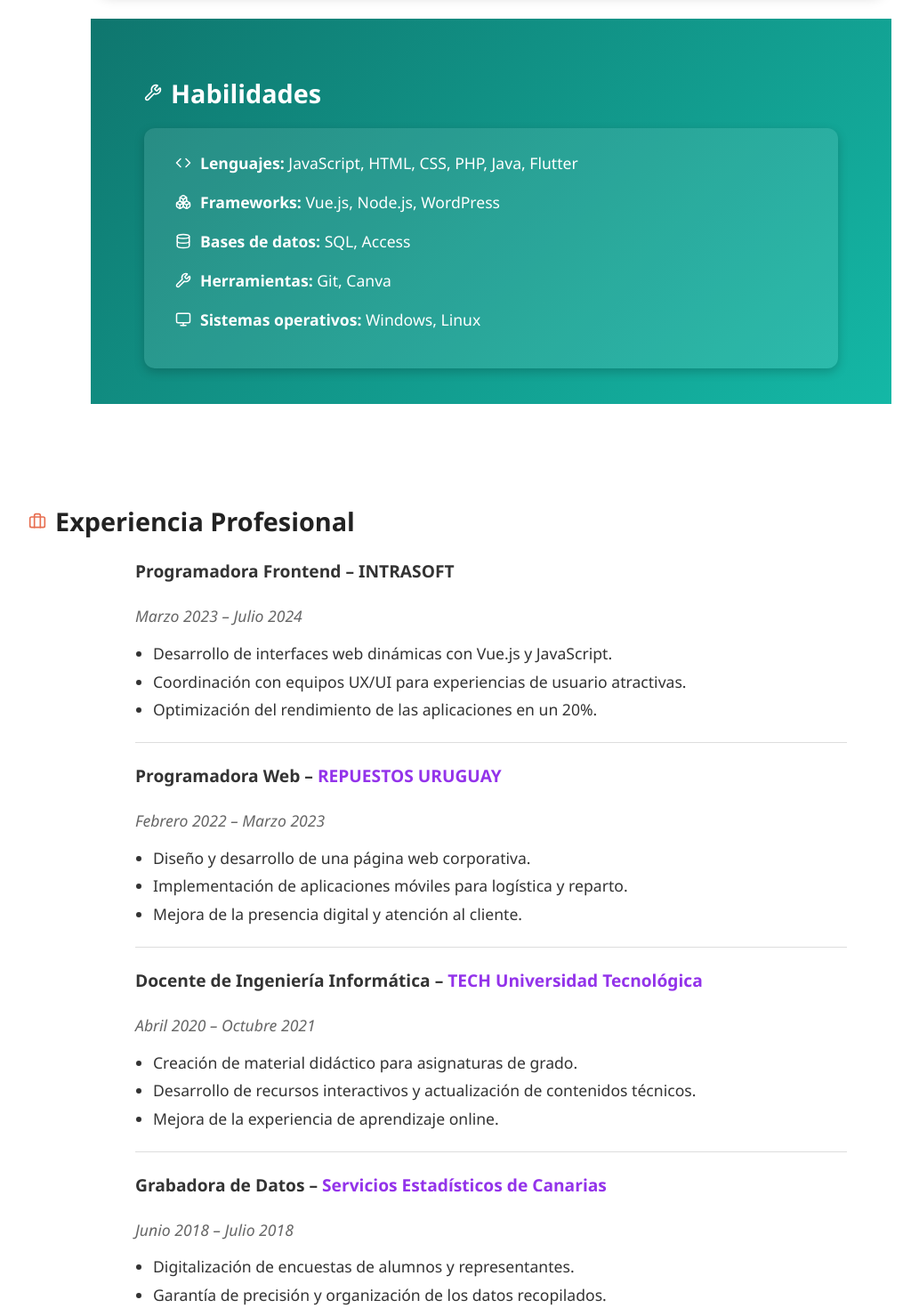
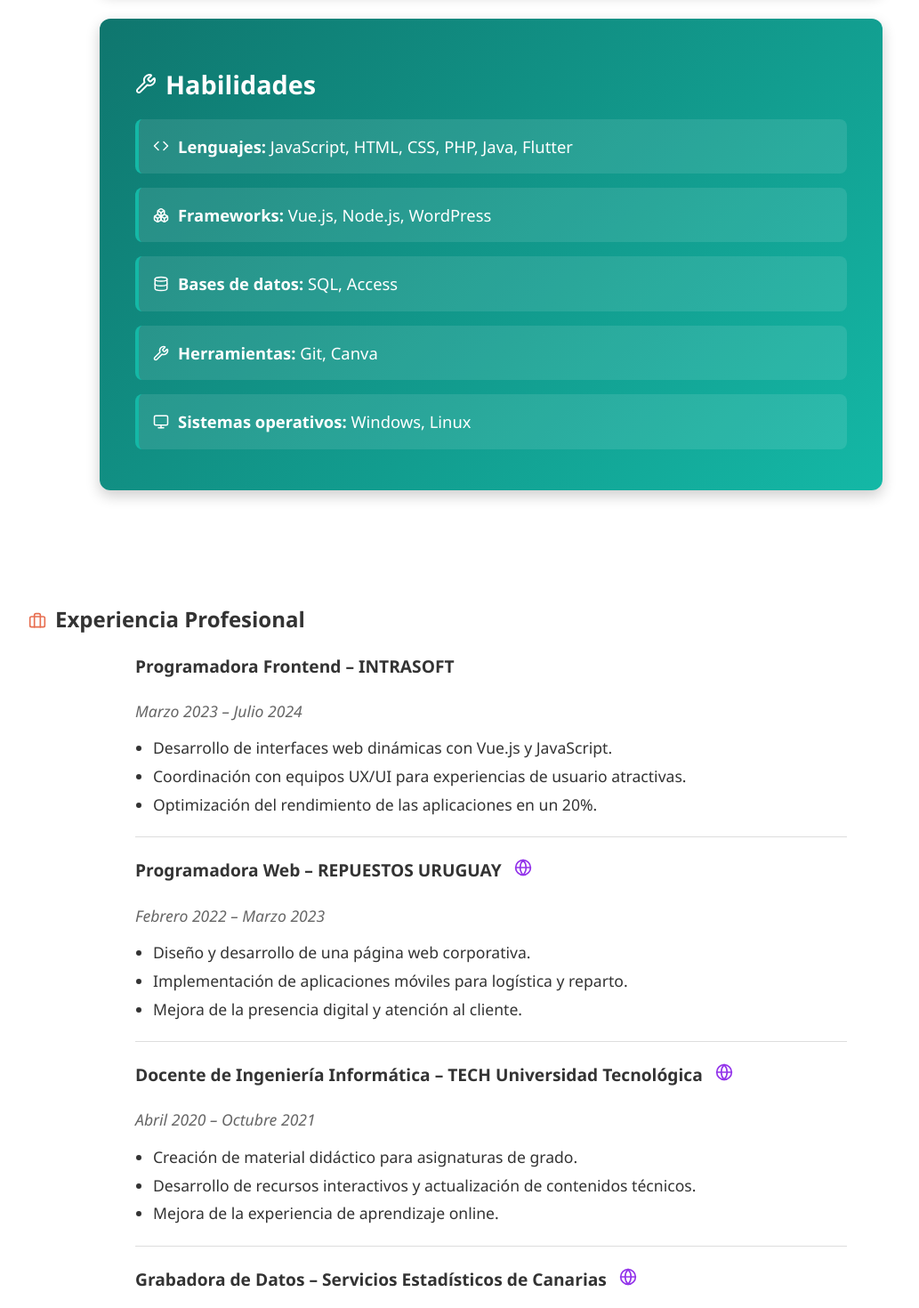
Before and after one commit to CarolinaOM/mi-cv, a React (Create React App) app: page / in a window 1280 px wide. Shown: the part 800-2270 px from the top of the page at 89% size, without its empty margins (88-1121 px from the left). Built offline with nearby package versions, Linux system fonts and the light colour scheme.

Commit message:
Acomodando detalles

```diff
--- a/src/App.css
+++ b/src/App.css
@@ -1,3 +1,9 @@
+*,
+*::before,
+*::after {
+  box-sizing: border-box;
+}
+
 .App {
   text-align: center;
 }
--- a/src/components/Experience.css
+++ b/src/components/Experience.css
@@ -1,10 +1,10 @@
 .experience-section {
-  padding: 40px 60px;
+  padding: 40px 120px; /* antes 80px */
   font-family: 'Segoe UI', sans-serif;
   color: #333;
 }
 
-.experience-title {
+/*.experience-title {
   display: flex;
   align-items: center;
   justify-content: flex-start;
@@ -12,8 +12,9 @@
   font-size: 1.8rem;
   margin-bottom: 20px;
   color: #222;
-  padding: 0 60px;
-}
+  padding-left: 120px;
+  padding-right: 0;
+}*/
 
 .experience-body {
   text-align: left;
@@ -21,7 +22,7 @@
   font-size: 1.10rem;
   max-width: 800px;
   margin: 0 auto;
-  padding: 0 40px;
+  padding: 0 80px; /* antes 60px */
 }
 
 .experience-entry {
@@ -35,6 +36,10 @@
   font-weight: bold;
   font-size: 1.2rem;
   margin-bottom: 5px;
+  display: flex;
+  align-items: center;
+  gap: 8px;
+  flex-wrap: wrap;
 }
 
 .experience-job-dates {
@@ -57,6 +62,24 @@
   color: #e76f51;
 }
 
+.company-icon-link {
+  display: inline-block;
+}
+
+.company-icon {
+  width: 20px;
+  height: 20px;
+  color: #9333ea;
+  margin-left: 6px;
+  margin-top: 2px;
+  transition: transform 0.2s ease, color 0.2s ease;
+}
+
+.company-icon-link:hover .company-icon {
+  transform: scale(1.2);
+  color: #6b21a8;
+}
+
 .linked-company {
   color: #9333ea;
   text-decoration: none;
--- a/src/components/Experience.js
+++ b/src/components/Experience.js
@@ -1,4 +1,4 @@
-import { Briefcase } from 'lucide-react';
+import { Briefcase, Globe } from 'lucide-react';
 import './Experience.css';
 
 export default function Experience() {
@@ -22,7 +22,10 @@ export default function Experience() {
 
         <div className="experience-entry">
           <h3 className="experience-job-title">
-            Programadora Web – <a href="https://repuestosuruguay.es/" target="_blank" rel="noopener noreferrer" className="linked-company">REPUESTOS URUGUAY</a>
+            Programadora Web – REPUESTOS URUGUAY
+            <a href="https://repuestosuruguay.es/" target="_blank" rel="noopener noreferrer" className="company-icon-link">
+              <Globe className="company-icon" />
+            </a>
           </h3>
           <p className="experience-job-dates">Febrero 2022 – Marzo 2023</p>
           <ul className="experience-job-details">
@@ -34,7 +37,10 @@ export default function Experience() {
 
         <div className="experience-entry">
           <h3 className="experience-job-title">
-            Docente de Ingeniería Informática – <a href="https://www.techtitute.com/" target="_blank" rel="noopener noreferrer" className="linked-company">TECH Universidad Tecnológica</a>
+            Docente de Ingeniería Informática – TECH Universidad Tecnológica
+            <a href="https://www.techtitute.com/" target="_blank" rel="noopener noreferrer" className="company-icon-link">
+              <Globe className="company-icon" />
+            </a>
           </h3>
           <p className="experience-job-dates">Abril 2020 – Octubre 2021</p>
           <ul className="experience-job-details">
@@ -46,7 +52,10 @@ export default function Experience() {
 
         <div className="experience-entry">
           <h3 className="experience-job-title">
-            Grabadora de Datos – <a href="https://serviciosestadisticos.es/" target="_blank" rel="noopener noreferrer" className="linked-company">Servicios Estadísticos de Canarias</a>
+            Grabadora de Datos – Servicios Estadísticos de Canarias
+            <a href="https://serviciosestadisticos.es/" target="_blank" rel="noopener noreferrer" className="company-icon-link">
+              <Globe className="company-icon" />
+            </a>
           </h3>
           <p className="experience-job-dates">Junio 2018 – Julio 2018</p>
           <ul className="experience-job-details">
@@ -76,7 +85,10 @@ export default function Experience() {
 
         <div className="experience-entry">
           <h3 className="experience-job-title">
-            Prácticas en Gestión de Riesgos – <a href="https://www.citi.com/" target="_blank" rel="noopener noreferrer" className="linked-company">CITIBANK</a>
+            Prácticas en Gestión de Riesgos – CITIBANK
+            <a href="https://www.citi.com/" target="_blank" rel="noopener noreferrer" className="company-icon-link">
+              <Globe className="company-icon" />
+            </a>
           </h3>
           <p className="experience-job-dates">Octubre 2015 – Marzo 2016</p>
           <ul className="experience-job-details">
--- a/src/components/Skills.css
+++ b/src/components/Skills.css
@@ -1,48 +1,55 @@
 .skills-section {
   background: linear-gradient(135deg, #0f766e, #14b8a6); /* verde azulado vibrante */
   color: #fff;
-  padding: 40px 60px;
+  padding: 30px 40px;
+  margin: 20px auto;
+  max-width: 800px;
+  border-radius: 12px;
+  box-shadow: 0 6px 16px rgba(0, 0, 0, 0.2);
   font-family: 'Segoe UI', sans-serif;
+  transition: transform 0.3s ease;
+  margin-top: 10px;
+}
+
+.skills-section:hover {
+  transform: scale(1.02); /* efecto sutil al pasar el mouse */
 }
 
 .skills-title {
   font-size: 1.8rem;
+  font-weight: bold;
   margin-bottom: 20px;
-  color: #fff;
   display: flex;
   align-items: center;
 }
 
 .skills-icon {
-  width: 20px;
-  height: 20px;
+  width: 24px;
+  height: 24px;
   margin-right: 10px;
   vertical-align: middle;
-  color: #fff !important;
+  stroke: white !important;
+  color: white !important;
 }
 
-/* 🧱 Cuadro interno con fondo suave */
-.skills-box {
-  background-color: rgba(255, 255, 255, 0.1); /* semi-transparente sobre verde */
-  border-radius: 12px;
-  box-shadow: 0 4px 12px rgba(0, 0, 0, 0.2);
-  padding: 25px 35px;
-  margin-top: 10px;
+/* Cuadro interno con rayita decorativa */
+.skills-category {
+  background-color: rgba(255, 255, 255, 0.1);
+  padding: 1rem;
+  border-left: 4px solid #14b8a6; /* misma gama que el fondo */
+  border-radius: 8px;
+  font-size: 1.15rem;
+  line-height: 1.6;
+  margin-bottom: 1rem;
+  display: flex;
+  align-items: center;
+  gap: 10px;
+  text-align: justify;
   transition: box-shadow 0.3s ease;
 }
 
-.skills-box:hover {
+.skills-category:hover {
   box-shadow: 0 6px 16px rgba(0, 0, 0, 0.3);
-}
-
-.skills-category {
-  display: flex;
-  align-items: center;
-  gap: 10px;
-  margin-bottom: 1rem;
-  font-size: 1.1rem;
-  line-height: 1.6;
-  text-align: justify;
 }
 
 .icon-skill {
```
Also changed, not shown: src/components/Education.css (line endings or trailing spaces).
